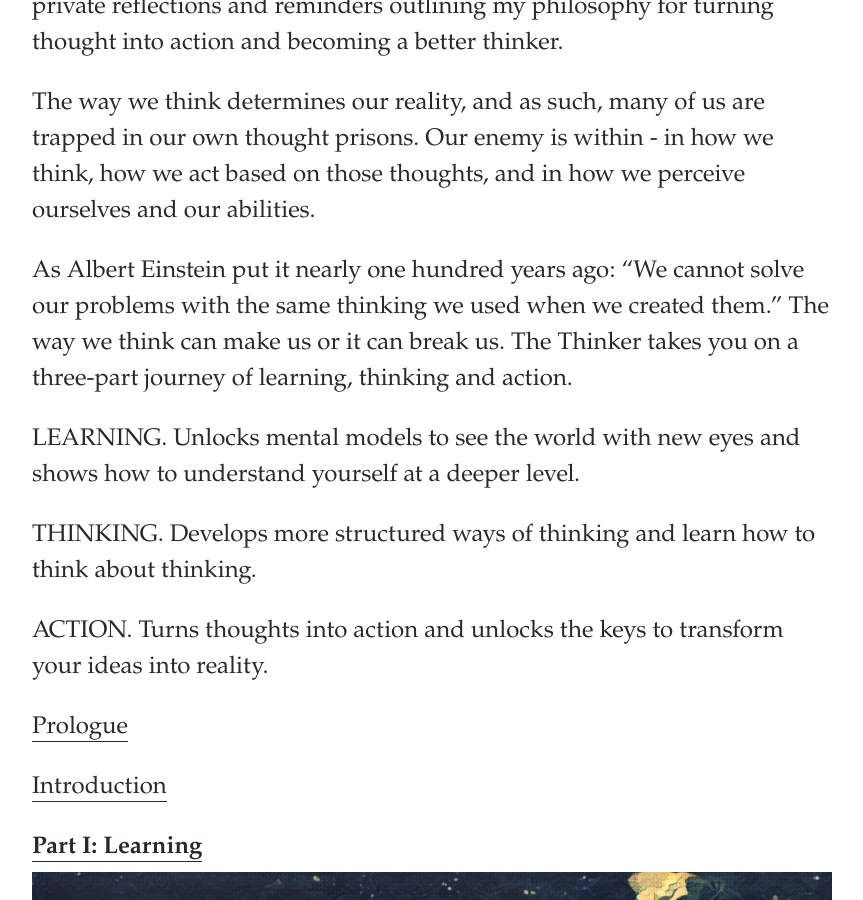
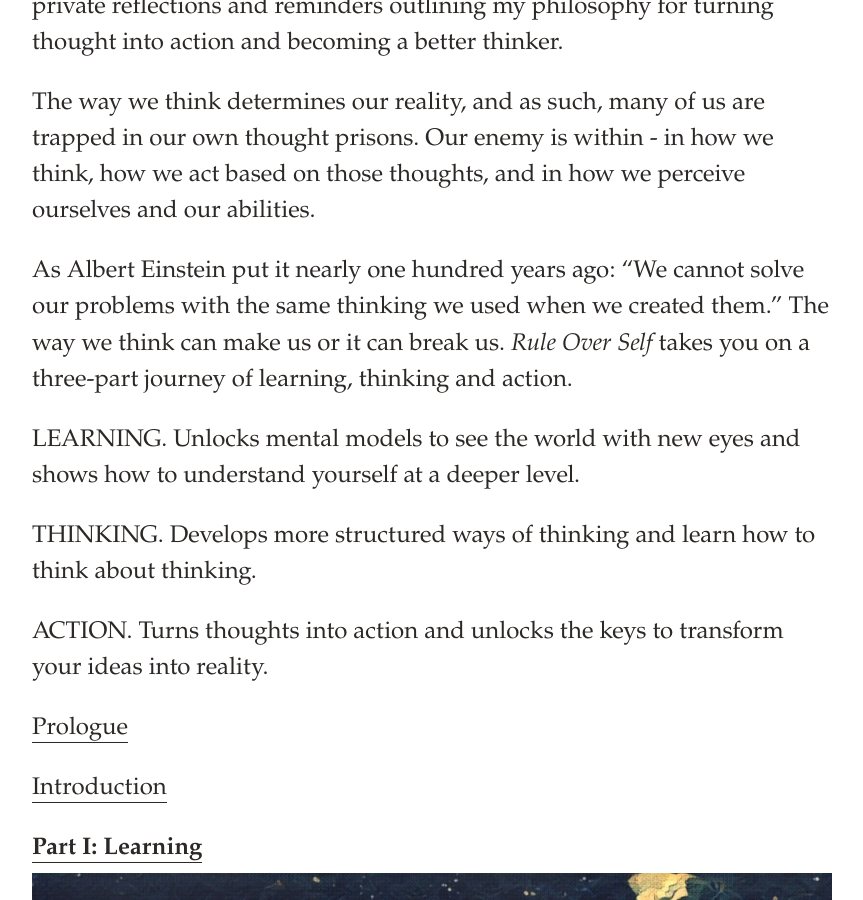
Before and after one commit to linkneuro/linkneuro.github.io, a Jekyll site: the page built from _posts/2016-10-01-ruleoverself.md, in a window 1280 px wide and 900 px high, scrolled down 1088 px. Shown: the whole window, without its empty margins (208-1071 px from the left). Built offline with Jekyll 4.4.1, drawn with Linux system fonts in a browser that asks for light colours.

Commit message:
Update 2016-10-01-ruleoverself.md

```diff
--- a/_posts/2016-10-01-ruleoverself.md
+++ b/_posts/2016-10-01-ruleoverself.md
@@ -10,7 +10,7 @@
 
 The way we think determines our reality, and as such, many of us are trapped in our own thought prisons. Our enemy is within - in how we think, how we act based on those thoughts, and in how we perceive ourselves and our abilities.
 
-As Albert Einstein put it nearly one hundred years ago: “We cannot solve our problems with the same thinking we used when we created them.” The way we think can make us or it can break us. The Thinker takes you on a three-part journey of learning, thinking and action.
+As Albert Einstein put it nearly one hundred years ago: “We cannot solve our problems with the same thinking we used when we created them.” The way we think can make us or it can break us. *Rule Over Self* takes you on a three-part journey of learning, thinking and action.
 
 LEARNING.
 Unlocks mental models to see the world with new eyes and shows how to understand yourself at a deeper level.
```
